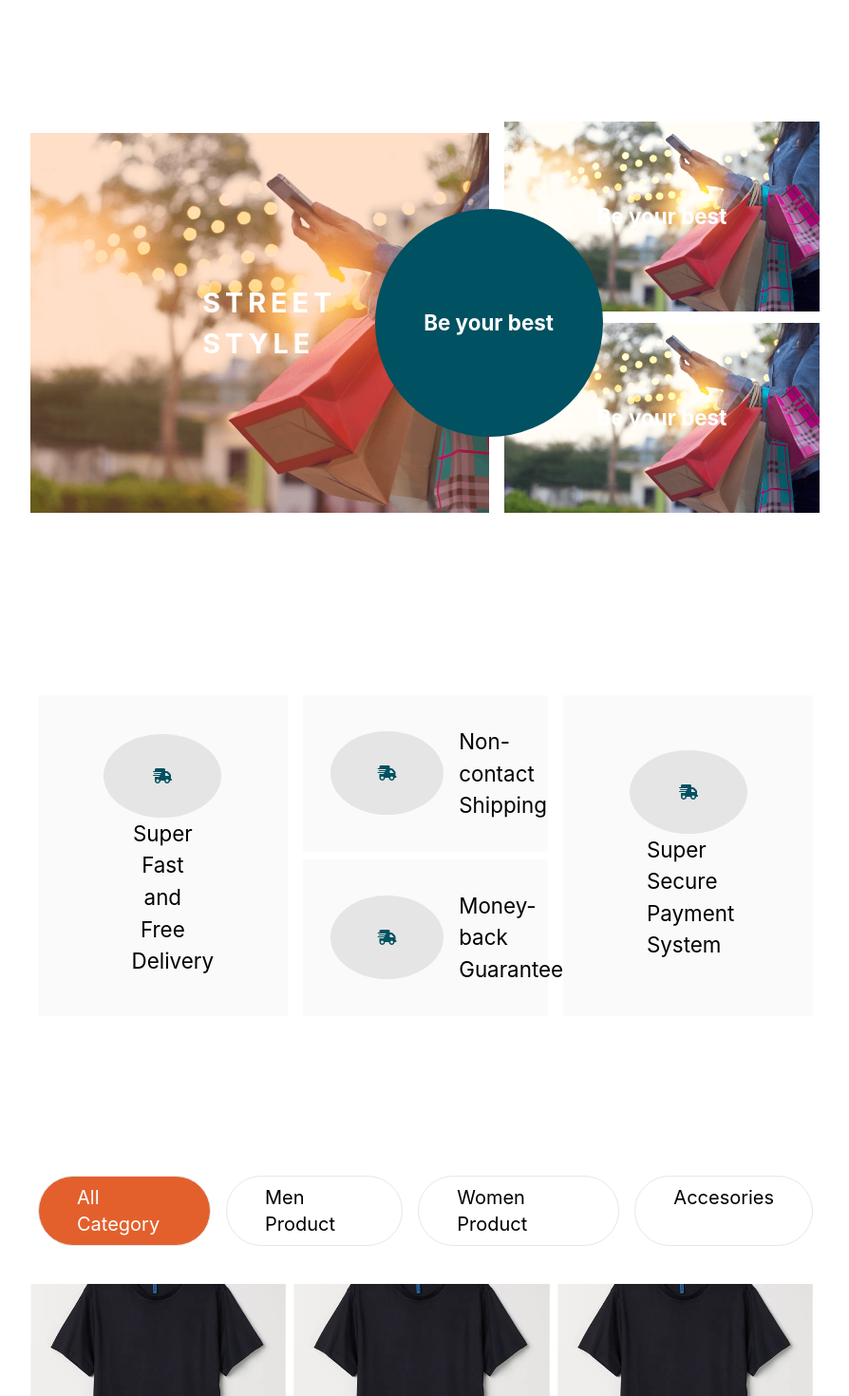
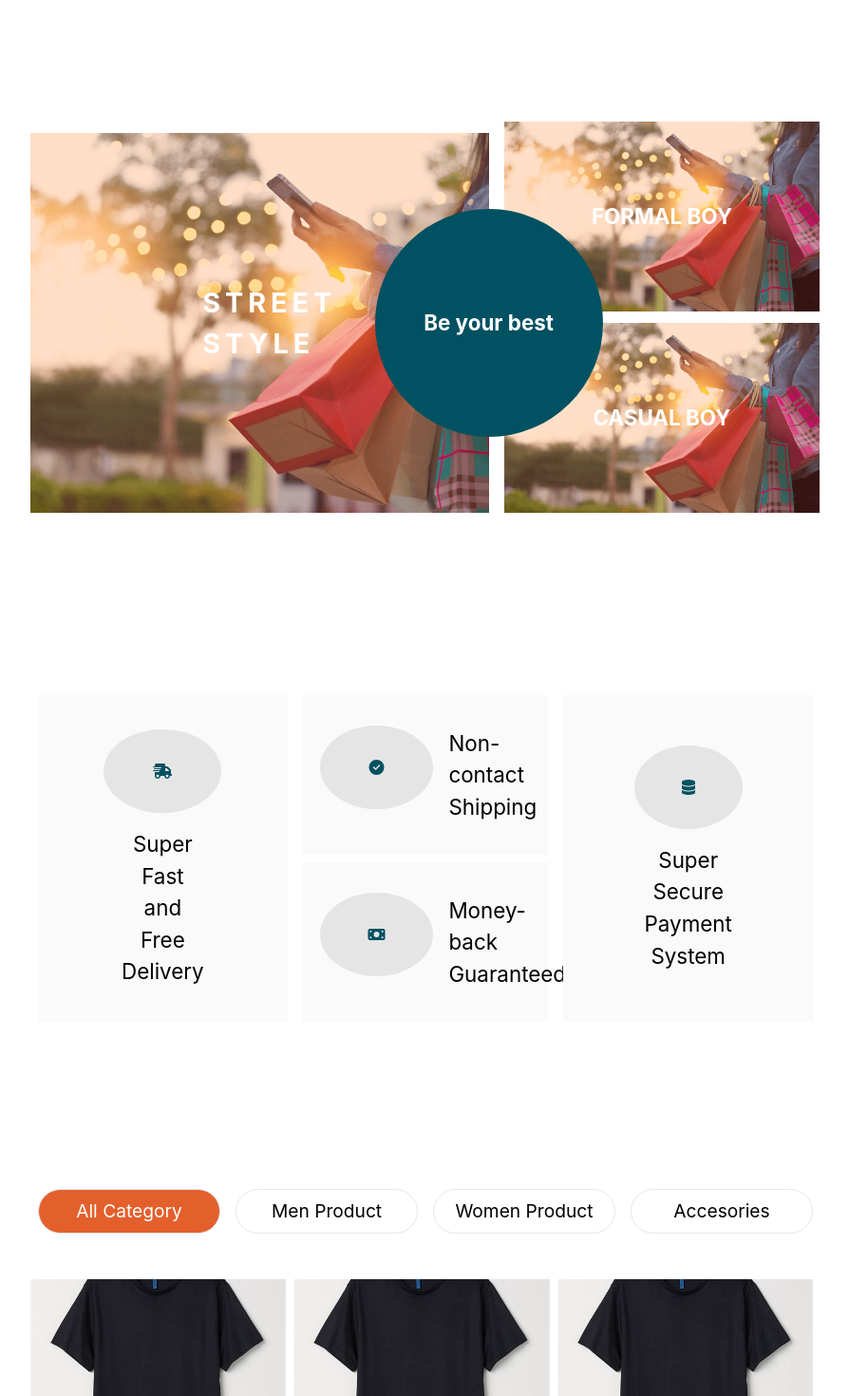
Before and after one commit to marcSitze/chaudchaud, a Next.js app: page / in a window 1280 px wide. Shown: the part 900-2370 px from the top of the page at 95% size, without its empty margins (192-1086 px from the left). Built offline with nearby package versions, Linux system fonts and the light colour scheme.

Commit message:
responsive components

```diff
--- a/components/Product/index.tsx
+++ b/components/Product/index.tsx
@@ -6,7 +6,7 @@ import { FontAwesomeIcon } from "@fortawesome/react-fontawesome";
 
 const Product = () => {
   return (
-    <div className={`w-1/3 h-80 flex flex-col mb-10 pr-2`}>
+    <div className={`w-full md:w-1/2 lg:w-1/3 h-80 flex flex-col mb-10 md:pr-2`}>
       <div className="overflow-hidden flex flex-col justify-center mb-4">
         <Image src={Tshirt} alt="tshirt" />
       </div>
--- a/components/Testimonials/Testimonial/index.tsx
+++ b/components/Testimonials/Testimonial/index.tsx
@@ -3,11 +3,12 @@ import Image from "next/image";
 import { faShippingFast, faStar } from "@fortawesome/free-solid-svg-icons";
 import { FontAwesomeIcon } from "@fortawesome/react-fontawesome";
 import styles from "./Styles.module.css";
+import rStyles from './Responsive.module.css'
 import Profile from "../../../assets/profile.jpeg";
 
 const Testimonial = () => {
   return (
-    <div className={`${styles.card} p-4 bg-white mr-4 flex-1`}>
+    <div className={`${styles.card} ${rStyles.card} p-4 bg-white mr-4 flex-1`}>
       <div className="flex items-center mb-4">
         <div className={`${styles.profileImageWrapper} mr-4`}>
           <Image className={styles.profileImage} src={Profile} alt="profile" />
--- a/components/Testimonials/index.tsx
+++ b/components/Testimonials/index.tsx
@@ -3,7 +3,7 @@ import Testimonial from './Testimonial'
 
 const Testimonials = () => {
   return (
-    <div className='bg-smoke p-16 containerX flex overflow-x-scroll'>
+    <div className='bg-smoke p-4 md:p-16 containerX flex overflow-x-scroll'>
       <Testimonial />
       <Testimonial />
       <Testimonial />
--- a/pages/index.tsx
+++ b/pages/index.tsx
@@ -1,9 +1,10 @@
 import Head from "next/head";
 import Image from "next/image";
 import styles from "../styles/Home.module.css";
+import rStyles from "../styles/Responsive.module.css";
 import OutdoorImg from "../assets/outdoor-shopping.png";
 import Tshirt from "../assets/tshirt.jpeg";
-import { faShippingFast, faStar } from "@fortawesome/free-solid-svg-icons";
+import { faShippingFast, faStar, faMoneyBill, faCheckCircle, faDatabase } from "@fortawesome/free-solid-svg-icons";
 import { FontAwesomeIcon } from "@fortawesome/react-fontawesome";
 import Product from "../components/Product";
 import Testimonials from "../components/Testimonials";
@@ -18,107 +19,111 @@ export default function Home() {
       </Head>
       <div className={styles.headerWrapper}>
         <div className={styles.header}></div>
-        <div className={styles.headerText}>
-          <h1 className={styles.headerTitle}>Wear the best.</h1>
+        <div className={`${styles.headerText} ${rStyles.headerText}`}>
+          <h1 className={`${styles.headerTitle} ${rStyles.headerTitle}`}>Wear the best.</h1>
           {/* <p>Still the second option holds promise could make the tagline shortlist if you are delivering relaxed.</p> */}
-          <div>
-            <div className={`${styles.linkBox} bg-secondary`}>
+          <div className={`${rStyles.linkBoxWrapper}`}>
+            <div className={`${styles.linkBox} ${rStyles.linkBox} bg-secondary`}>
               <a>shop now</a>
             </div>
-            <div className={`${styles.linkBox} bg-black`}>
+            <div className={`${styles.linkBox} ${rStyles.linkBox} bg-black`}>
               <a>see promo</a>
             </div>
           </div>
         </div>
       </div>
-      <section className={styles.headerImgSection}>
-        <div className={styles.headerImagesWrapper}>
-          <div className={styles.headerLeftWrapper}>
-            <div className={styles.headerLeftOverlay}>
+      <section className={`${styles.headerImgSection} ${rStyles.headerImgSection}`}>
+        <div className={`${styles.headerImagesWrapper}`}>
+          <div className={`${styles.headerLeftWrapper} ${rStyles.headerLeftWrapper}`}>
+            <div className={`${styles.headerLeftOverlay} ${rStyles.headerLeftOverlay}`}>
               <div className="flex-1"></div>
             <h3 className={styles.leftImgText}>STREET STYLE</h3>
-            <div className={styles.roundText}>
+            <div className={`${styles.roundText} ${rStyles.roundText}`}>
               <h5>Be your best</h5>
             </div>
             </div>
             {/* <Image src={OutdoorImg} className={styles.headerLeftImg} alt="some image"/> */}
           </div>
-          <div className={styles.headerRightWrapper}>
+          <div className={`${styles.headerRightWrapper} ${rStyles.headerRightWrapper}`}>
             <div className={styles.rightImg}>
-              <h5>Be your best</h5>
+              <div className={styles.rightOverlay}>
+                <h5>FORMAL BOY</h5>
+              </div>
             </div>
             <div className={styles.rightImg}>
-              <h5>Be your best</h5>
+              <div className={styles.rightOverlay}>
+                <h5>CASUAL BOY</h5>
+              </div>
             </div>
           </div>
         </div>
       </section>
-      <div className={`${styles.ourValues} ${styles.containerX}`}>
+      <div className={`${styles.ourValues} ${rStyles.ourValues}`}>
         <div
           className={`${styles.box} flex flex-col justify-center items-center`}
         >
-          <div className={styles.iconCircle}>
+          <div className={`${styles.iconCircle} mb-4`}>
             <FontAwesomeIcon
               color={"#005161"}
               icon={faShippingFast}
               style={{ width: 60 }}
             />
           </div>
-          <h4 className={`md:w-1/4 text-center`}>
+          <h4 className={`md:w-1/3 text-center`}>
             Super Fast and Free Delivery
           </h4>
         </div>
         <div className={styles.middleBoxWrapper}>
-          <div className={`${styles.box} flex justify-center items-center`}>
-            <div className={`${styles.iconCircle} mr-4`}>
+          <div className={`${styles.box} ${rStyles.box} flex justify-center items-center`}>
+            <div className={`${styles.iconCircle} mb-4 mr-4`}>
               <FontAwesomeIcon
                 color={"#005161"}
-                icon={faShippingFast}
+                icon={faCheckCircle}
                 style={{ width: 55 }}
               />
             </div>
-            <h4 className={`md:w-1/4`}>Non-contact Shipping</h4>
+            <h4 className={`md:w-1/3`}>Non-contact Shipping</h4>
           </div>
-          <div className={`${styles.box} flex justify-center items-center`}>
-            <div className={`${styles.iconCircle} mr-4`}>
+          <div className={`${styles.box} ${rStyles.box} flex justify-center items-center`}>
+            <div className={`${styles.iconCircle} mb-4 mr-4`}>
               <FontAwesomeIcon
                 color={"#005161"}
-                icon={faShippingFast}
+                icon={faMoneyBill}
                 style={{ width: 55 }}
               />
             </div>
-            <h4 className={`md:w-1/4`}>Money-back Guaranteed</h4>
+            <h4 className={`md:w-1/3`}>Money-back Guaranteed</h4>
           </div>
         </div>
         <div
           className={`${styles.box} flex flex-col justify-center items-center`}
         >
-          <div className={styles.iconCircle}>
+          <div className={`${styles.iconCircle} mb-4`}>
             <FontAwesomeIcon
               color={"#005161"}
-              icon={faShippingFast}
-              style={{ width: 60 }}
+              icon={faDatabase}
+              style={{ width: 50 }}
             />
           </div>
-          <h4 className={`md:w-1/3`}>Super Secure Payment System</h4>
+          <h4 className={`md:w-1/2 text-center`}>Super Secure Payment System</h4>
         </div>
       </div>
-      <section className={`${styles.containerX}`}>
-        <div className={`flex justify-center mb-10`}>
-          <span
-            className={`mx-2 text-xl border rounded-full py-2 px-10 bg-primary text-white`}
+      <section className={`containerX`}>
+        <div className={`${rStyles.tabMenuContainer} flex justify-center flex-col md:flex-row text-center mb-10`}>
+          <div
+            className={`${styles.subItem} w-full md:w-1/4 px-4 py-3 m-2 sm:text-sm border rounded-full bg-primary text-white`}
           >
             All Category
-          </span>
-          <span className={`mx-2 text-xl border rounded-full py-2 px-10`}>
+          </div>
+          <div className={`${styles.subItem} w-full md:w-1/4  px-4 py-2 m-2 border rounded-full`}>
             Men Product
-          </span>
-          <span className={`mx-2 text-xl border rounded-full py-2 px-10`}>
+          </div>
+          <div className={`${styles.subItem} w-full md:w-1/4  px-4 py-2 m-2 border rounded-full`}>
             Women Product
-          </span>
-          <span className={`mx-2 text-xl border rounded-full py-2 px-10`}>
+          </div>
+          <div className={`${styles.subItem} w-full md:w-1/4  px-4 py-2 m-2 border rounded-full`}>
             Accesories
-          </span>
+          </div>
         </div>
         <div className={`mb-20 flex flex-wrap`}>
           <Product />
@@ -127,9 +132,9 @@ export default function Home() {
           <Product />
         </div>
       </section>
-      <div className={`${styles.containerX} ${styles.aboutSection}`}>
-        <div className="flex">
-          <div className="w-1/2 max-h-40 mr-5">
+      <div className={`containerX ${styles.aboutSection} ${rStyles.aboutSection}`}>
+        <div className="flex flex-col md:flex-row">
+          <div className="w-full md:w-1/2 md:max-h-40 mr-5">
             <h2 className="text-5xl font-bold mb-5">
               Bringing You the Elements of Style
             </h2>
@@ -139,8 +144,8 @@ export default function Home() {
               alt="style image"
             />
           </div>
-          <div className="w-1/2 max-h-40 flex flex-col items-center">
-            <h2 className="text-base w-1/2 mb-5">
+          <div className="w-full md:w-1/2 md:max-h-40 flex flex-col items-center">
+            <h2 className="text-base w-full md:w-1/2 mb-5">
               Circle back minimize backwards overflow yet products need full
               resourcing and support from a cross-functional team in order to be
               built maintained, and evolved.
```
